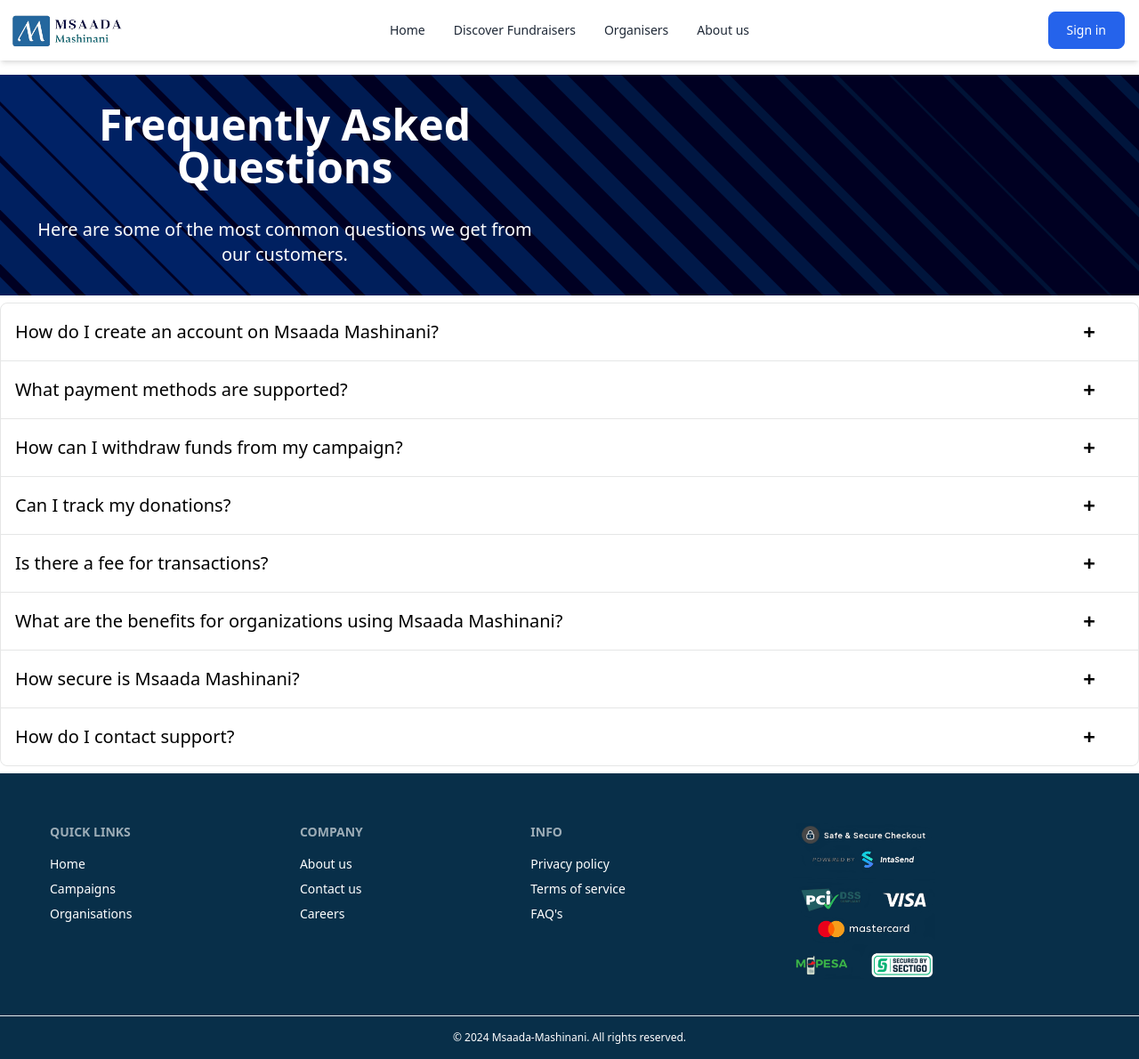
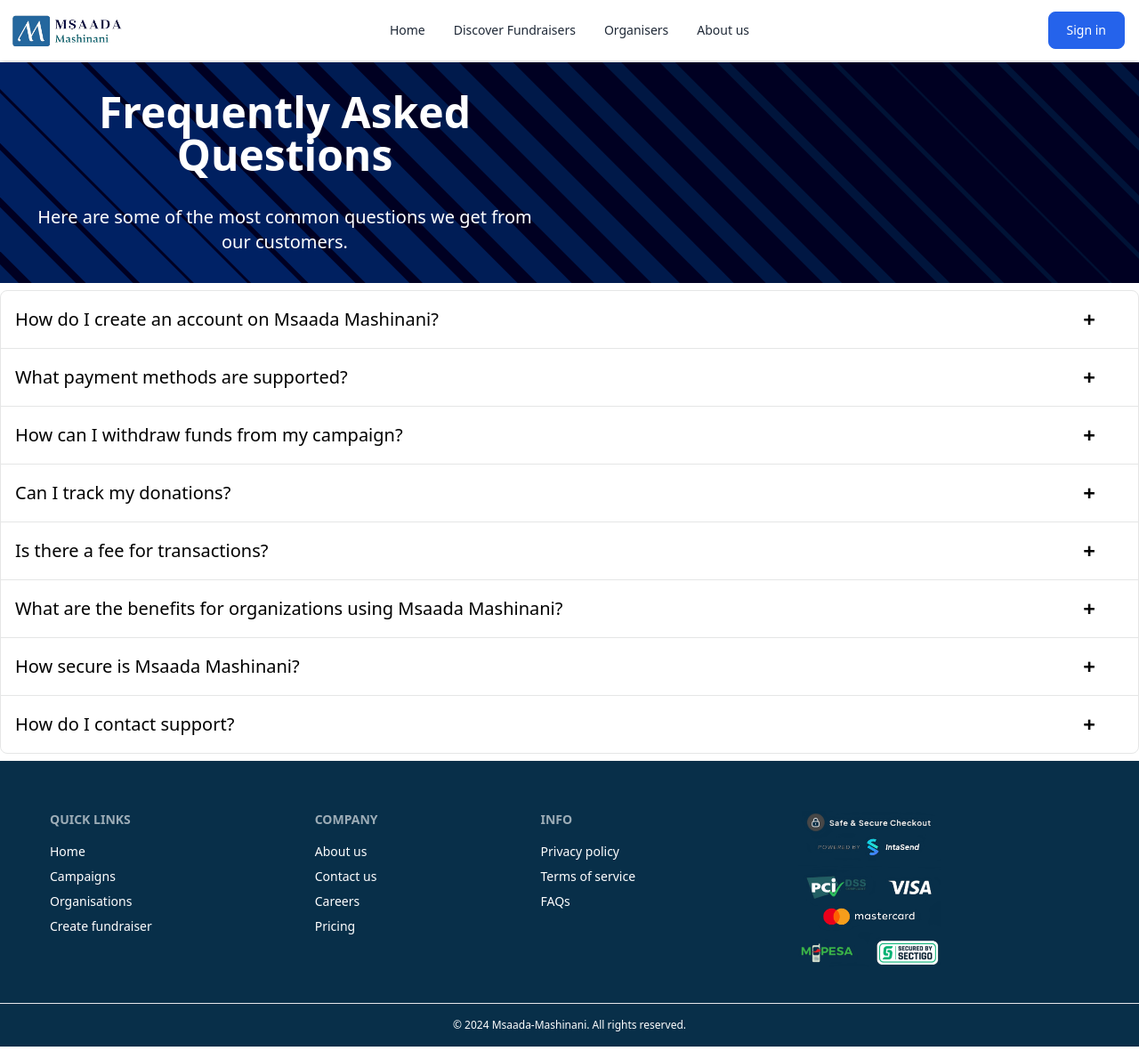
Before and after one commit to MuchokiDavid/Msaadafund-Frontend, a React (Create React App) app: page /faq in a window 1280 px wide. Shown: the whole page at 89% size. Built offline with nearby package versions, Linux system fonts and the light colour scheme.

Commit message:
Added styles and editted text

```diff
--- a/src/components/reusables/Faq.jsx
+++ b/src/components/reusables/Faq.jsx
@@ -47,11 +47,11 @@ function Faq() {
     {
       title: 'Is there a fee for transactions?',
       content: [
-        'IntaSend charges a 3.5% transaction fee.Additionally, there is a 4% platform fee on the total amount raised.The remaining funds go directly to the organization.',
-        'For example, if a campain raises a total of 100,000 Kenyan shillings:',
-        '- 3,500 shillings will be deducted as the transaction fee',
-        '- 4,000 shillings will be deducted as the platform fee',
-        '- 92,500 shillings will go to the organization.'
+        'IntaSend charges a 3% for M-Pesa, 3.5% for local cards, and 4.5% for intenational cards, Bitcoin and Cash App transactions. The maximum transaction fee is Sh 400. Additionally, there is a 4.5% platform fee on the total amount raised.The remaining funds go directly to the organization.',
+        'For example, if a campaign raises a total of 100,000 Kenyan shillings:',
+        '- 400 shillings will be deducted as the transaction fee',
+        '- 4,500 shillings will be deducted as the platform fee',
+        '- 93,600 shillings will go to the organization.'
       ],
     },
     {
@@ -72,7 +72,7 @@ function Faq() {
   return (
     <div>
       <Menus />
-      <section id='termBanner' className="relative mt-4 text-white mb-2 ">
+      <section id='termBanner' className="relative mt-0.5 text-white mb-2 ">
         <div className="relative mx-auto max-w-screen-2xl px-4 py-8 sm:px-6 lg:px-8">
           <div className="max-w-xl text-center ltr:sm:text-left rtl:sm:text-right">
             <h1 className="text-3xl  font-extrabold sm:text-5xl">Frequently Asked Questions</h1>
--- a/src/components/reusables/Footer.jsx
+++ b/src/components/reusables/Footer.jsx
@@ -3,7 +3,8 @@ import Copyright from './Copyright'
 import badge from '../../assets/badge.png'
 
 function Footer() {
-
+    const token=localStorage.getItem('token')
+    const org= localStorage.getItem('org')
 
   return (
     <>
@@ -19,22 +20,22 @@ function Footer() {
             <h6 className="footer-title">Quick links</h6>
             <a href='/' className="link link-hover">Home</a>
             <a href='/campaigns' className="link link-hover">Campaigns</a>
-            {/* <a href='/donors' className="link link-hover">Donor Lo</a> */}
             <a href='/organisations' className="link link-hover">Organisations</a>
+            <a href={token && org?'/org/dashboard/createcampaign':'/org/login'} className="link link-hover">Create fundraiser</a>
         </nav>
             <nav className='text-white'>
                 <h6 className="footer-title">Company</h6>
                 <a href='/about' className="link link-hover">About us</a>
                 <a href='/contact' className="link link-hover">Contact us</a>
                 <a href='/careers' className="link link-hover">Careers</a>
-
+                <a href='/pricing' className="link link-hover">Pricing</a>
             </nav>
 
         <nav className='text-white'>
             <h6 className="footer-title">Info</h6>
             <a href='/privacy' className="link link-hover">Privacy policy</a>
             <a href='/terms' className="link link-hover">Terms of service</a>
-            <a href='/questions' className='link link-hover'>FAQ's</a>
+            <a href='/faq' className='link link-hover'>FAQs</a>
             {/* <h6 className="footer-title mt-2">Social</h6>
             <div className="grid grid-flow-col gap-4">
             <a><svg xmlns="http://www.w3.org/2000/svg" width="20" height="20" viewBox="0 0 24 24" className="fill-current"><path d="M24 4.557c-.883.392-1.832.656-2.828.775 1.017-.609 1.798-1.574 2.165-2.724-.951.564-2.005.974-3.127 1.195-.897-.957-2.178-1.555-3.594-1.555-3.179 0-5.515 2.966-4.797 6.045-4.091-.205-7.719-2.165-10.148-5.144-1.29 2.213-.669 5.108 1.523 6.574-.806-.026-1.566-.247-2.229-.616-.054 2.281 1.581 4.415 3.949 4.89-.693.188-1.452.232-2.224.084.626 1.956 2.444 3.379 4.6 3.419-2.07 1.623-4.678 2.348-7.29 2.04 2.179 1.397 4.768 2.212 7.548 2.212 9.142 0 14.307-7.721 13.995-14.646.962-.695 1.797-1.562 2.457-2.549z"></path></svg></a>
--- a/src/pages/CampainDetails.jsx
+++ b/src/pages/CampainDetails.jsx
@@ -579,7 +579,7 @@ const togglePasswordVisibility = (e) => {
                         </div>
 
 
-                        <div className='border bg-white py-4 px-2 lg:h-40 rounded-lg lg:-mt-4'>
+                        <div className='border bg-white py-4 px-2 lg:h-40 rounded-lg lg:mt-3'>
                             <div className="flex flex-col lg:flex-row gap-3 ">
                                 <div className="h-full">
                                     <div>
@@ -615,7 +615,7 @@ const togglePasswordVisibility = (e) => {
                             <div>
                                 <h1 className='text-xl my-2 font-semibold w-full'>Story</h1>
                                 {isLargeScreen ?
-                                    <p className='text-lg text-gray-600'>{campaign.description}</p>
+                                    <div className="text-lg text-gray-600" dangerouslySetInnerHTML={{ __html: campaign.description }}></div>
                                     :
                                     <div>
                                         {more ?<p>{campaign && campaign.description}</p> : <p>{campaign && campaign.description && campaign.description.slice(0,250)}...</p>}
@@ -655,7 +655,7 @@ const togglePasswordVisibility = (e) => {
                     </div>
                 </div>
 
-                <div className='container mt-2 bg-slate-50 border p-4 rounded-lg' id='donationTabs'>
+                <div className='container mt-2 bg-gray-50 border p-4 rounded-lg' id='donationTabs'>
                     <div className="sm:hidden">
                     <label htmlFor="Tab" className="sr-only">Tab</label>
                     <select
```
